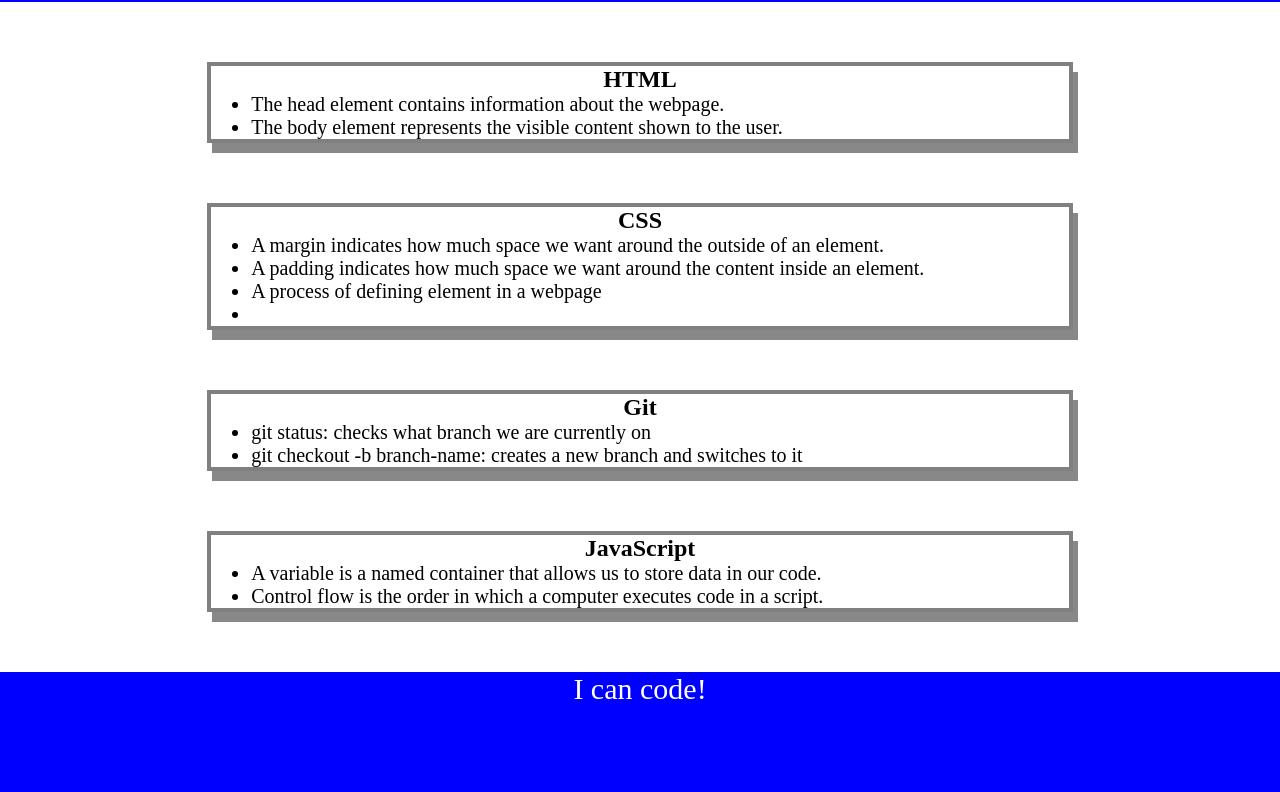
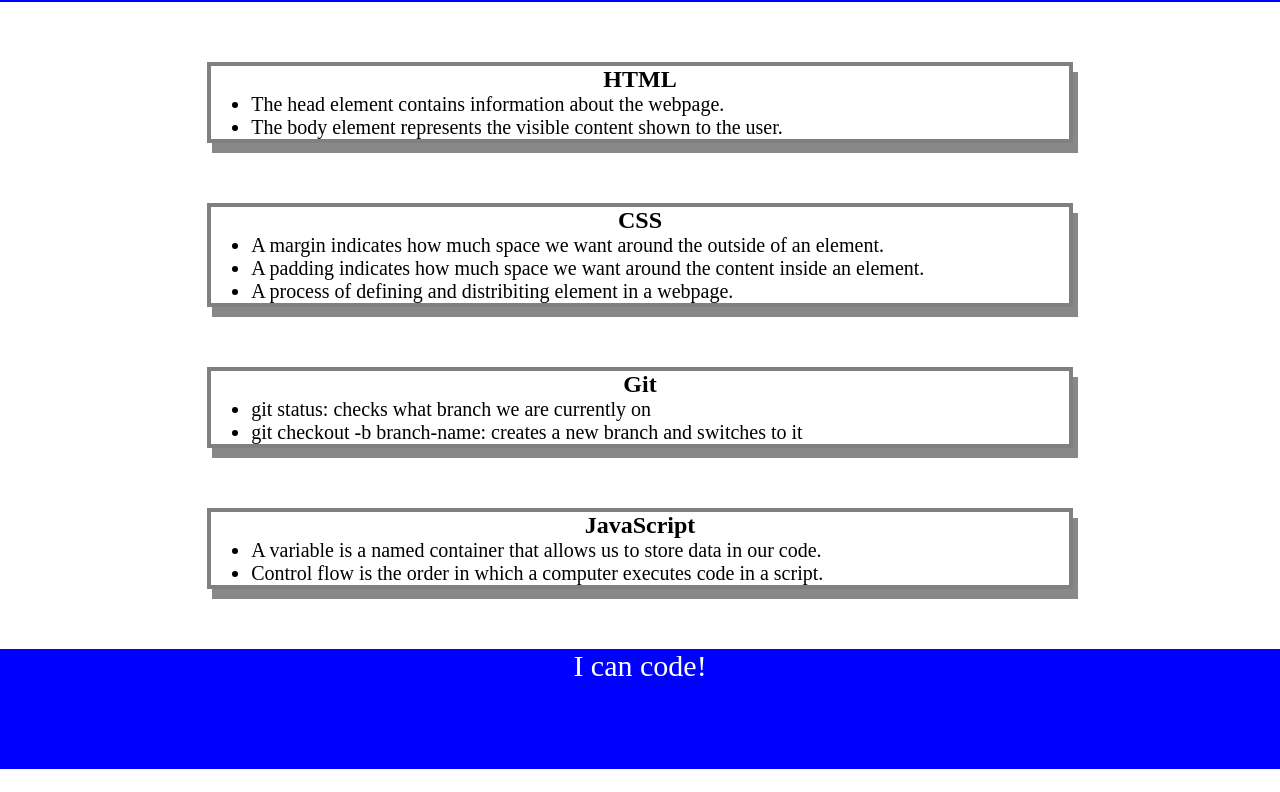
Before and after one commit to feitieng/pre-work-study-guide, a plain HTML site: page index.html in a window 1280 px wide. Shown: the part 118-910 px from the top of the page. After the commit the page ends 887 px from the top, so only its background shows below. Drawn offline with Linux system fonts and the light colour scheme.

Commit message:
update REAME.md

```diff
--- a/index.html
+++ b/index.html
@@ -29,7 +29,7 @@
         <ul>
             <li>A margin indicates how much space we want around the outside of an element.</li>
             <li>A padding indicates how much space we want around the content inside an element.</li>
-            <li>A process of defining element in a webpage<li>
+            <li>A process of defining and distribiting element in a webpage.</li>
         </ul>
       </section>
 
```
Also changed, not shown: 1 other file.
